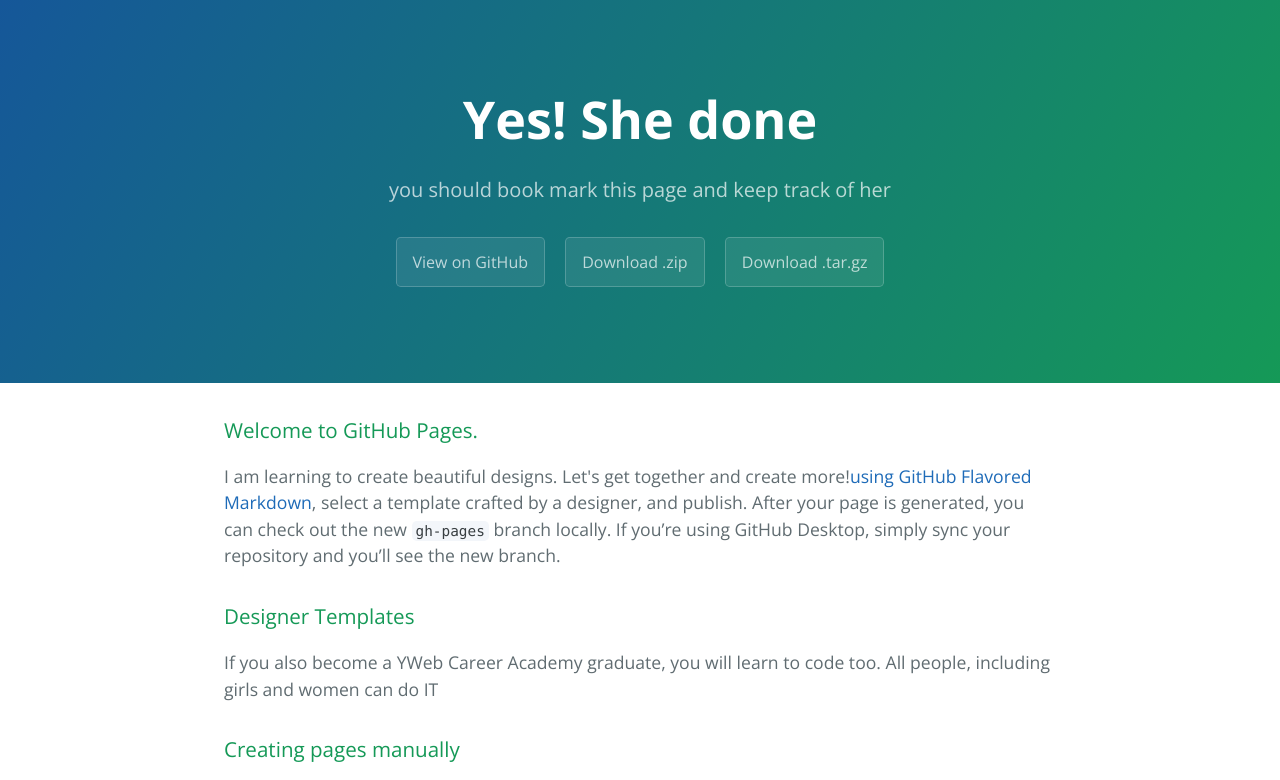
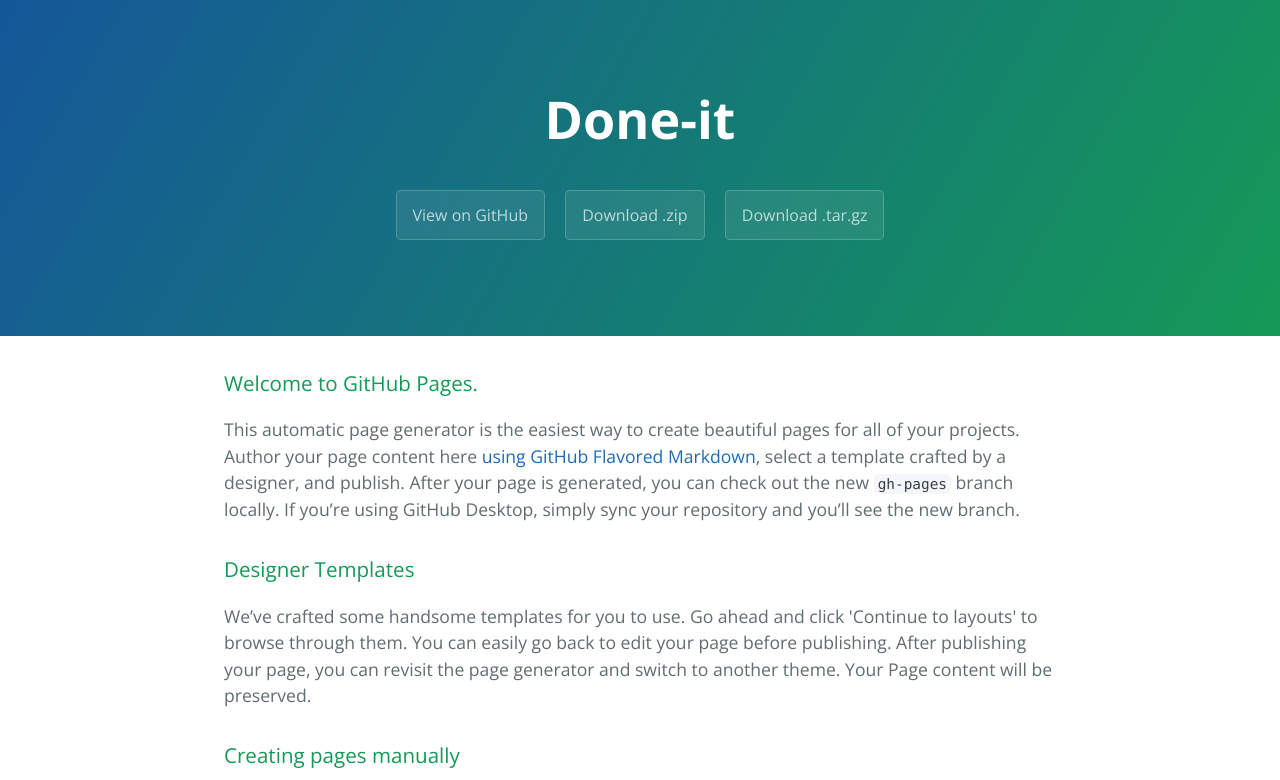
Before and after one commit to Pammore/she-does-IT.github.io, a plain HTML site: page index.html in a window 1280 px wide. Shown: the top 780 px of the page. Drawn offline with nearby package versions, Linux system fonts and the light colour scheme.

```diff
--- a/index.html
+++ b/index.html
@@ -11,8 +11,8 @@
   </head>
   <body>
     <section class="page-header">
-      <h1 class="project-name">Yes! She done <IT> </h1>
-      <h2 class="project-tagline">you should book mark this page and keep track of her</h2>
+      <h1 class="project-name">Done-it</h1>
+      <h2 class="project-tagline"></h2>
       <a href="https://github.com/Pammore/done-IT" class="btn">View on GitHub</a>
       <a href="https://github.com/Pammore/done-IT/zipball/master" class="btn">Download .zip</a>
       <a href="https://github.com/Pammore/done-IT/tarball/master" class="btn">Download .tar.gz</a>
@@ -20,14 +20,14 @@
 
     <section class="main-content">
       <h3>
-<a id="welcome-the-page-for-Pam-Moreno" class="anchor" href="#welcome-to-github-pages" aria-hidden="true"><span aria-hidden="true" class="octicon octicon-link"></span></a>Welcome to GitHub Pages.</h3>
+<a id="welcome-to-github-pages" class="anchor" href="#welcome-to-github-pages" aria-hidden="true"><span aria-hidden="true" class="octicon octicon-link"></span></a>Welcome to GitHub Pages.</h3>
 
-<p>I am learning to create beautiful designs. Let's get together and create more!<a href="https://guides.github.com/features/mastering-markdown/">using GitHub Flavored Markdown</a>, select a template crafted by a designer, and publish. After your page is generated, you can check out the new <code>gh-pages</code> branch locally. If you’re using GitHub Desktop, simply sync your repository and you’ll see the new branch.</p>
+<p>This automatic page generator is the easiest way to create beautiful pages for all of your projects. Author your page content here <a href="https://guides.github.com/features/mastering-markdown/">using GitHub Flavored Markdown</a>, select a template crafted by a designer, and publish. After your page is generated, you can check out the new <code>gh-pages</code> branch locally. If you’re using GitHub Desktop, simply sync your repository and you’ll see the new branch.</p>
 
 <h3>
 <a id="designer-templates" class="anchor" href="#designer-templates" aria-hidden="true"><span aria-hidden="true" class="octicon octicon-link"></span></a>Designer Templates</h3>
 
-<p>If you also become a YWeb Career Academy graduate, you will learn to code too.  All people, including girls and women can do IT</p>
+<p>We’ve crafted some handsome templates for you to use. Go ahead and click 'Continue to layouts' to browse through them. You can easily go back to edit your page before publishing. After publishing your page, you can revisit the page generator and switch to another theme. Your Page content will be preserved.</p>
 
 <h3>
 <a id="creating-pages-manually" class="anchor" href="#creating-pages-manually" aria-hidden="true"><span aria-hidden="true" class="octicon octicon-link"></span></a>Creating pages manually</h3>
```
